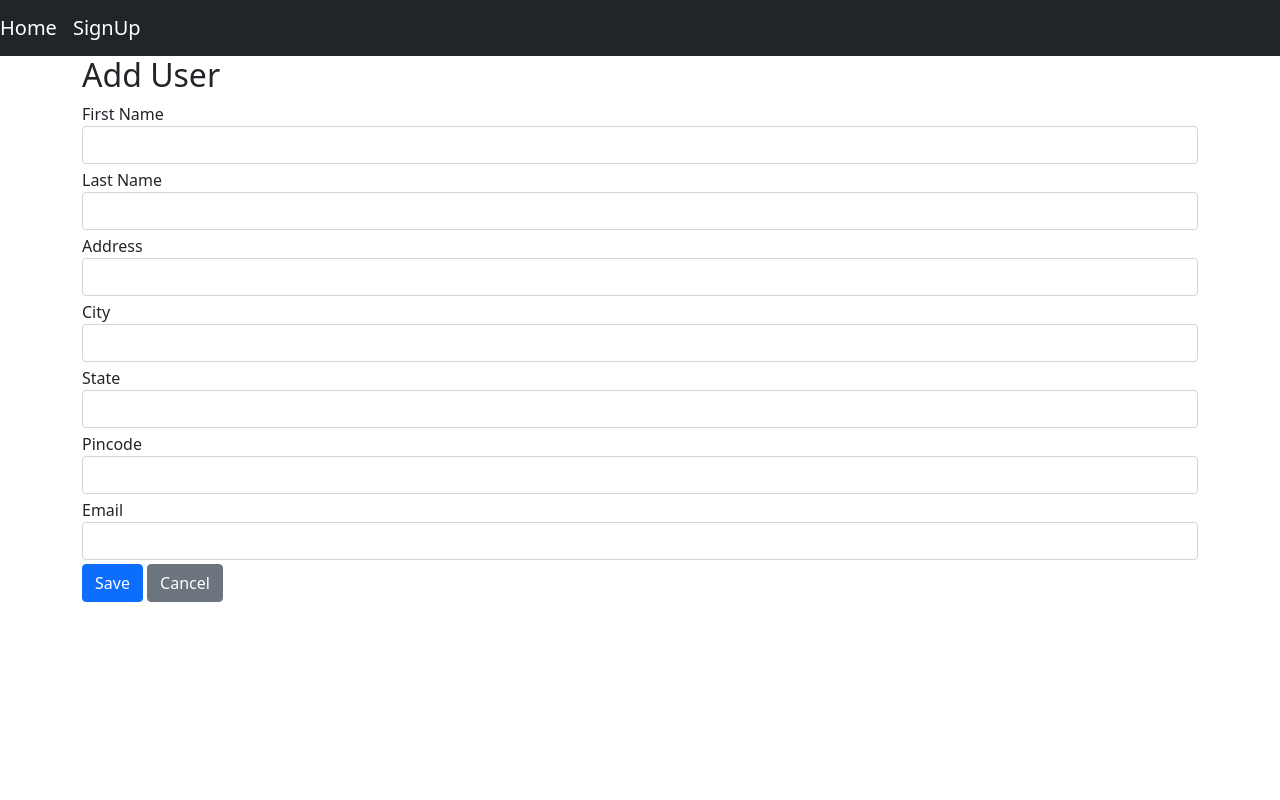
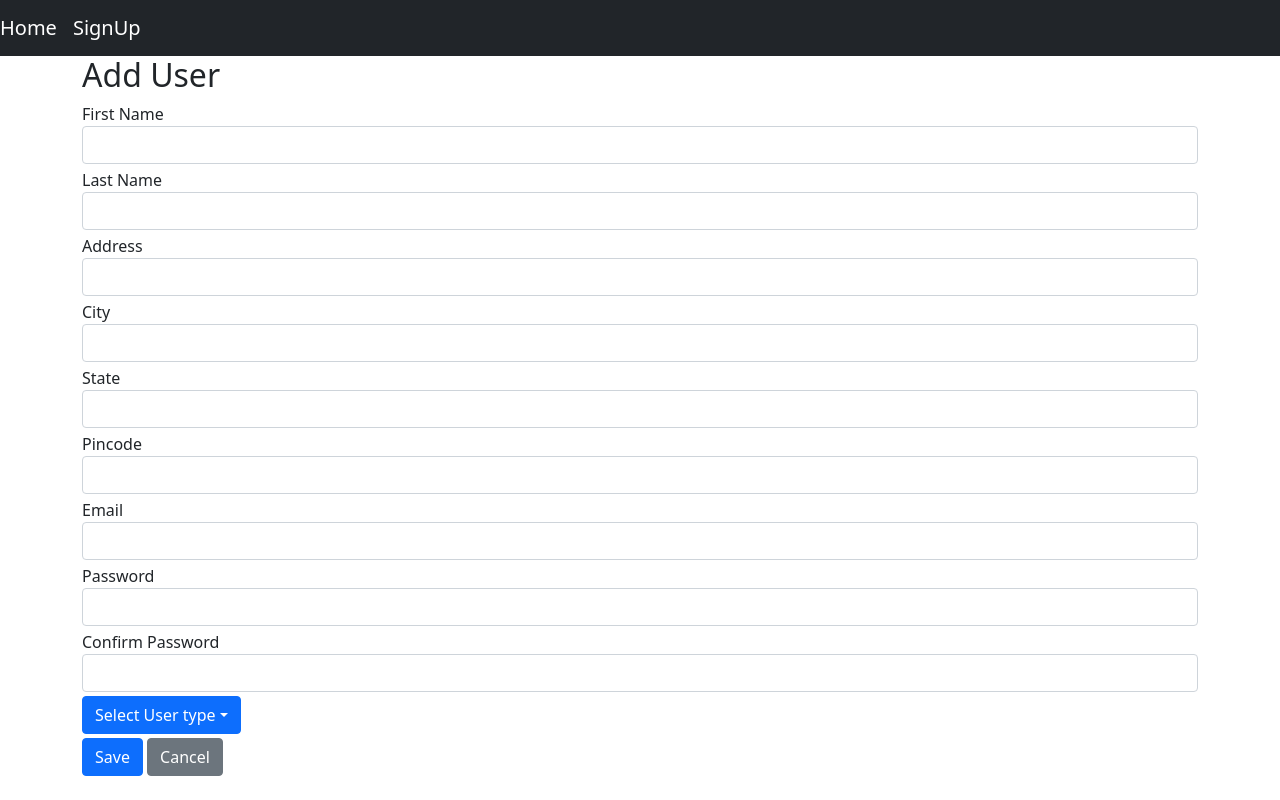
Before and after one commit to builtindoon/instalocalmart, a React (Create React App) app in the folder frontend/: page /local/new in a window 1280 px wide. Built offline with nearby package versions, Linux system fonts and the light colour scheme.

Commit message:
adding file

```diff
--- a/frontend/src/Login.js
+++ b/frontend/src/Login.js
@@ -1,6 +1,6 @@
 import React, { Component } from 'react';
 import { Link, withRouter } from 'react-router-dom';
-import { Button, Container, Form, FormGroup, Input, Label } from 'reactstrap';
+import { Button, Container, Form, FormGroup, Input, Label, Col } from 'reactstrap';
 import AppNavbar from "./AppNavBar";
 
 class Login extends Component {
@@ -21,6 +21,7 @@ class Login extends Component {
     async componentDidMount() {
         if (this.props.match.params.email !== 'new') {
             const userDetail = await (await fetch(`/local/${this.props.match.params.email,this.props.match.params.password}`)).json();
+            console.log(`/local/${this.props.match.params.email,this.props.match.params.password}`);
             this.setState({item: userDetail});
         }
     }
@@ -38,15 +39,16 @@ class Login extends Component {
         event.preventDefault();
         const {item} = this.state;
 
-        await fetch('/local' + (item.email ? '/' + item.email : item.password ? '/' + item.password : ''), {
-            method: (item.email,item.password) ? 'PUT' : 'POST',
-            headers: {
-                'Accept': 'application/json',
-                'Content-Type': 'application/json'
-            },
-            body: JSON.stringify(item),
+        let res = await fetch('/local' + (item.email ? '/' + item.email : ''), {
+            method: 'GET',
         });
-        this.props.history.push('/local');
+        let resJson = await res.json();
+        if(res.status!==200) alert("This email does not exist");
+        else{
+	if(this.state.item.password!==resJson.password) alert("Passoes not match");
+	else alert("Login successfull");
+}
+        this.props.history.push('/login');
     }
 
     render() {
@@ -58,19 +60,23 @@ class Login extends Component {
             <Container>
                 {title}
                 <Form onSubmit={this.handleSubmit}>
-                    <FormGroup>
-                        <Label for="email">Email:
+                    <FormGroup row>
+                        <Label for="email" sm={2}>Email:</Label>
+                        <Col sm={10}>
                         <Input type="text" name="email" id="email" value={item.email || ''}
-                               onChange={this.handleChange} autoComplete="email"/></Label>
+                               onChange={this.handleChange} autoComplete="email"/>
+                       </Col>
                     </FormGroup>
-                    <FormGroup>
-                        <Label for="email">Password:
+                    <FormGroup row style={{marginTop: "30px"}}>
+                        <Label for="email" sm={2}>Password:</Label>
+                        <Col sm={10}>
                         <Input type="password" name="password" id="passwrod" value={item.password || ''}
-                               onChange={this.handleChange} autoComplete="password"/></Label>
+                               onChange={this.handleChange} autoComplete="password"/>
+                               </Col>
                     </FormGroup>
-                    <FormGroup>
-                        <Button color="primary" type="submit">Login</Button>{' '}
-                        <Button color="secondary" tag={Link} to="/local">Cancel</Button>
+                    <FormGroup style={{display: "flex", alignContent: "center", justifyContent: "center"}}>
+                        <Button style={{margin: "30px"}} color="primary" type="submit">Login</Button>{' '}
+                        <Button style={{margin: "30px"}} color="secondary" tag={Link} to="/local">Cancel</Button>
                     </FormGroup>
                 </Form>
             </Container>
--- a/frontend/src/Registration.js
+++ b/frontend/src/Registration.js
@@ -1,7 +1,7 @@
 import React, { Component } from 'react';
 import { BrowserRouter , Route, Switch,Link, withRouter } from 'react-router-dom';
 
-import { Button, Container, Form, FormGroup, Input, Label } from 'reactstrap';
+import { Button, Container, Form, FormGroup, Input, Label, ButtonDropdown, DropdownItem, DropdownMenu, DropdownToggle, Dropdown } from 'reactstrap';
 import AppNavbar from "./AppNavBar";
 
 class Registration extends Component {
@@ -12,14 +12,16 @@ class Registration extends Component {
         address:'',
         city:'',
         state:'',
-        pinCode:''
-
+        pinCode:'',
+        password:'',
+        puser:''
     };
 
     constructor(props) {
         super(props);
         this.state = {
-            item: this.emptyItem
+            item: this.emptyItem,
+            dropDownOpen: ''
         };
         this.handleChange = this.handleChange.bind(this);
         this.handleSubmit = this.handleSubmit.bind(this);
@@ -32,13 +34,25 @@ class Registration extends Component {
         }
     }
 
+	toggle = () => {
+	    this.setState({
+	       dropDownOpen: !this.state.dropDownOpen,
+	    })
+	}
+
+	handleChange2 = (code) => {
+		let item = {...this.state.item};
+		item.puser= code;
+	    this.setState({item})
+	}
+
     handleChange(event) {
         const target = event.target;
         const value = target.value;
         const name = target.name;
         let item = {...this.state.item};
         item[name] = value;
-        this.setState({item});
+        this.setState({item});//yaha maine kch code likha tha wo ritika se teep lengeach
     }
 
     async handleSubmit(event) {
@@ -101,6 +115,31 @@ class Registration extends Component {
                                onChange={this.handleChange} autoComplete="email"/>
                     </FormGroup>
                     <FormGroup className="mb-1">
+                        <Label for="email">Password</Label>
+                        <Input type="text" name="password" id="email" value={item.password || ''}
+                               onChange={this.handleChange} autoComplete="password"/>
+                    </FormGroup>
+                    <FormGroup className="mb-1">
+                        <Label for="email">Confirm Password</Label>
+                        <Input type="text" name="password2" id="email" value={item.password2 || ''}
+                               onChange={this.handleChange} autoComplete="password2"/>
+                    </FormGroup>
+                    <FormGroup className="mb-1">
+                    	<ButtonDropdown >
+				        <Dropdown isOpen={this.state.dropDownOpen} toggle={this.toggle} >
+				            <DropdownToggle color="primary" caret className="dropdown-toggle">
+				                Select User type
+				            </DropdownToggle>
+				            <DropdownMenu className="currency-dropdown">
+				                    <DropdownItem onClick={() => this.handleChange2("End User(EU)")} dropDownValue="End User(EU)">End User(EU)</DropdownItem>
+				                    <DropdownItem onClick={() => this.handleChange2("BU")} dropDownValue="BU">BU</DropdownItem>
+				                    <DropdownItem onClick={() => this.handleChange2("Admin(CC)")} dropDownValue="Admin(CC)">Admin(CC)</DropdownItem>
+				                    <DropdownItem onClick={() => this.handleChange2("Store Admin(SA)")} dropDownValue="Store Admin(SA)">Store Admin(SA)</DropdownItem>
+				                </DropdownMenu>
+				            </Dropdown>
+				        </ButtonDropdown>
+                    </FormGroup>
+                    <FormGroup className="mb-1">
                         <Button color="primary" type="submit">Save</Button>{' '}
                         <Button color="secondary" tag={Link} to="/local">Cancel</Button>
                     </FormGroup>
```
